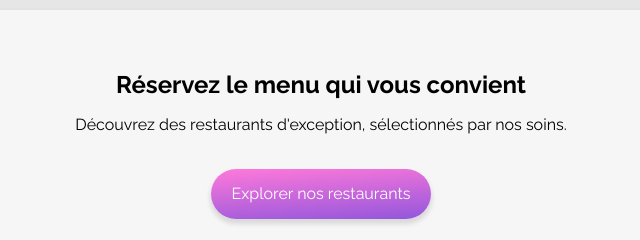
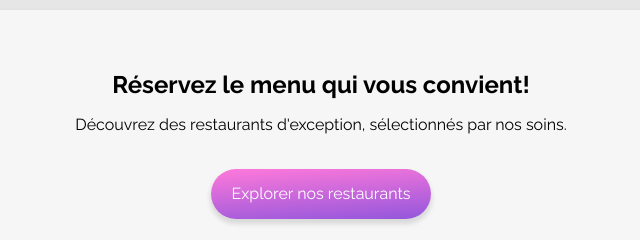
Before and after one commit to frumilly/projet3_food, a plain HTML site: page index.html in a window 1280 px wide. Shown: the part 174-414 px from the top of the page, 319-959 px from the left. Drawn offline with Linux system fonts and the light colour scheme.

Commit message:
mise en plce du html

```diff
--- a/index.html
+++ b/index.html
@@ -31,7 +31,7 @@
             </div>
 			 <section class="recherche">
 
-                    <h1>Réservez le menu qui vous convient</h1>
+                    <h1>Réservez le menu qui vous convient!</h1>
 
                     <p>Découvrez des restaurants d'exception, sélectionnés par nos soins.</p>
 
```
